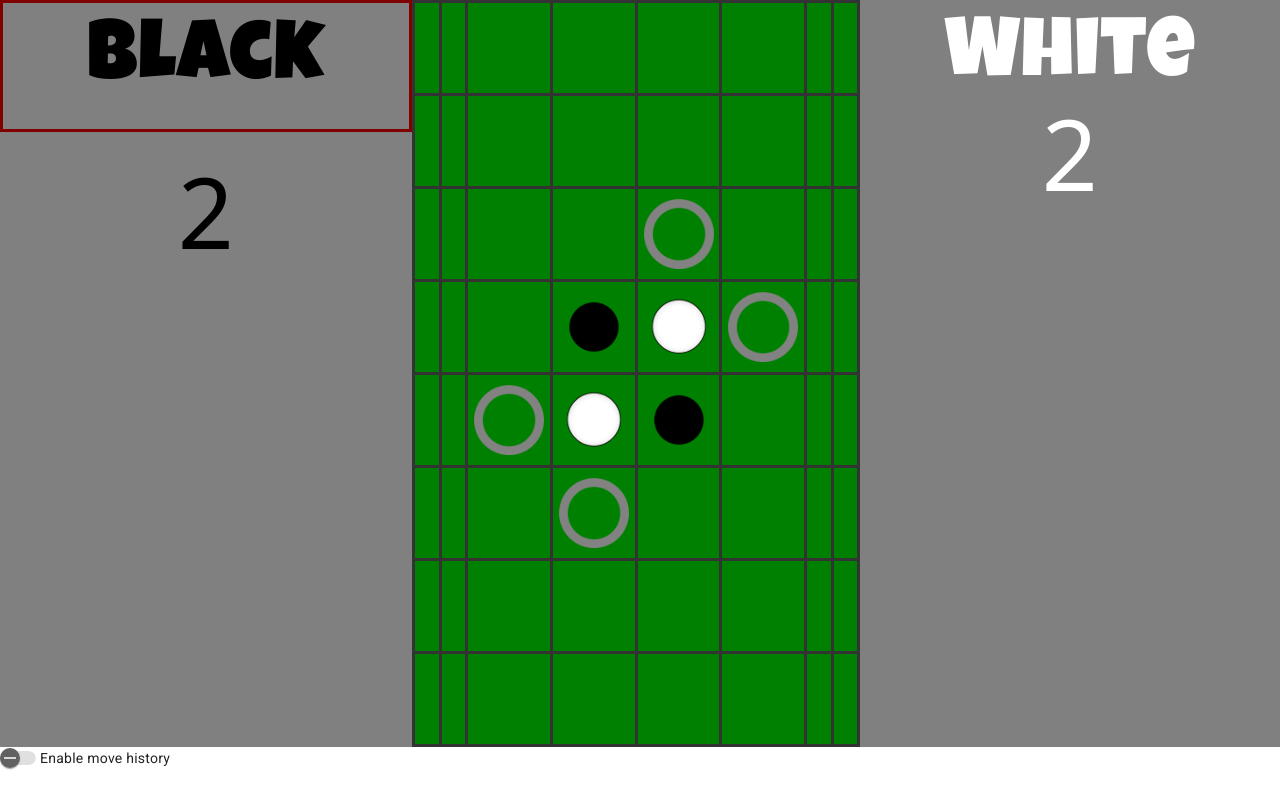
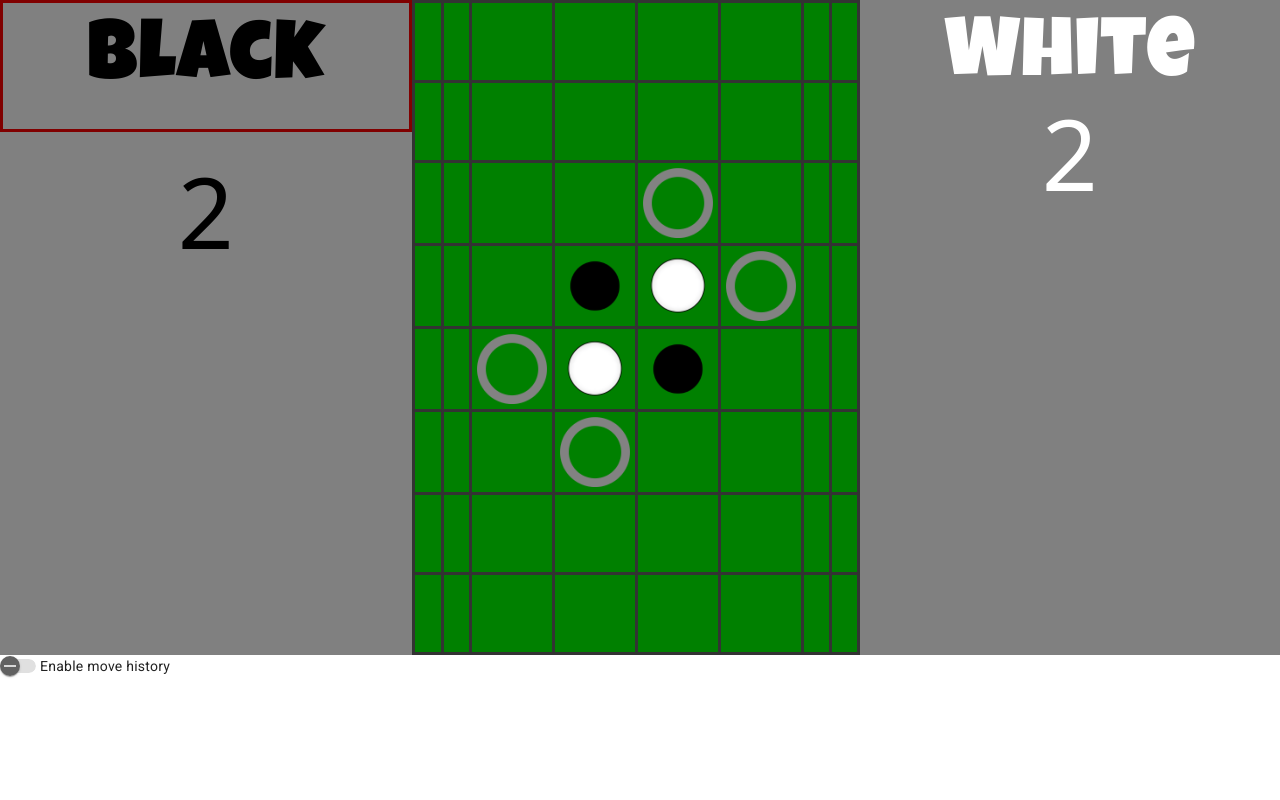
Before and after one commit to Justjason24/ASMX-Reversi, an Angular app in the folder angular-reversi/: page /reversi in a window 1280 px wide. Built offline with nearby package versions, Linux system fonts and the light colour scheme; a web font is replaced by a local one.

Commit message:
some styling issues and mat slider

```diff
--- a/angular-reversi/src/app/reversi/reversi.component.css
+++ b/angular-reversi/src/app/reversi/reversi.component.css
@@ -8,16 +8,24 @@ td {
     width: 80px;
     height: 80px;
     background-color: green;
+  box-sizing: border-box;
+  text-align: center;
+  vertical-align: middle;
+  overflow: hidden;
 }
 
 
 table {
     border-collapse: collapse;
+  table-layout: fixed;
 }
 
 .board-piece {
-    display: flex;
-    justify-content: center;
+  display: flex;
+  justify-content: center;
+  align-items: center;
+  width: 100%;
+  height: 100%;
 }
 
 .unclickable {
@@ -25,8 +33,10 @@ table {
 }
 
 img {
-    width: 70px;
-    height: 70px
+  width: 70px;
+  height: 70px;
+  display: block;
+  object-fit: contain;
 }
 
 .game-area {
--- a/angular-reversi/src/app/reversi/reversi.component.ts
+++ b/angular-reversi/src/app/reversi/reversi.component.ts
@@ -1,6 +1,6 @@
 import { Component, OnInit } from '@angular/core';
 import { DataserviceService } from '../services/dataservice.service';
-
+import { MatSlideToggle } from '@angular/material/slide-toggle';
 
 
 @Component({
```
Also changed, not shown: angular-reversi/src/todo.txt.
